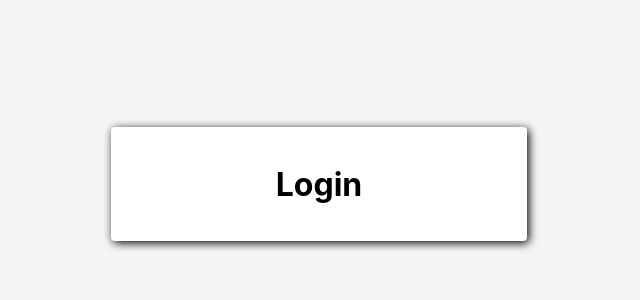
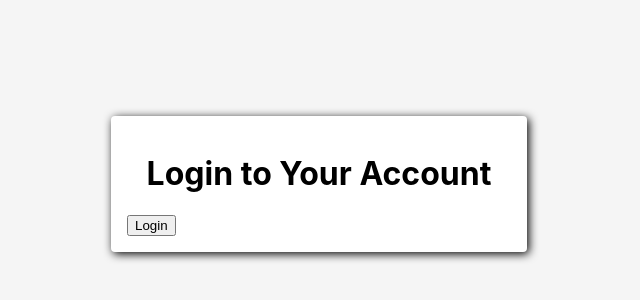
Before and after one commit to ijazbacha/react-test, a React (Create React App) app: page / in a window 1280 px wide. Shown: the part 216-516 px from the top of the page, without its empty margins (321-961 px from the left). Built offline with nearby package versions, Linux system fonts and the light colour scheme.

Commit message:
create btn component

```diff
--- /dev/null
+++ b/src/components/customButton/Button.js
@@ -0,0 +1,11 @@
+import React from 'react'
+
+function Button({children, onClick, type}) {
+  return (
+    <button onClick={onClick} type={type}>
+      {children}
+    </button>
+  )
+}
+
+export default Button
--- a/src/pages/Login/Login.js
+++ b/src/pages/Login/Login.js
@@ -1,11 +1,16 @@
 import React from 'react'
+import Button from '../../components/customButton/Button'
 import './Login.css'
 
 function Login() {
+  const loginHandler = () =>{
+    alert(" login button clicked")
+  }
   return (
     <div className='container'>
       <div className='loginContainer'>
-        <h1 className='loginText'>Login</h1>
+        <h1 className='loginText'>Login to Your Account</h1>
+        <Button onClick={loginHandler}>Login</Button>
       </div>
     </div>
   )
```
Also changed, not shown: src/pages/Login/Login.css (line endings or trailing spaces).
